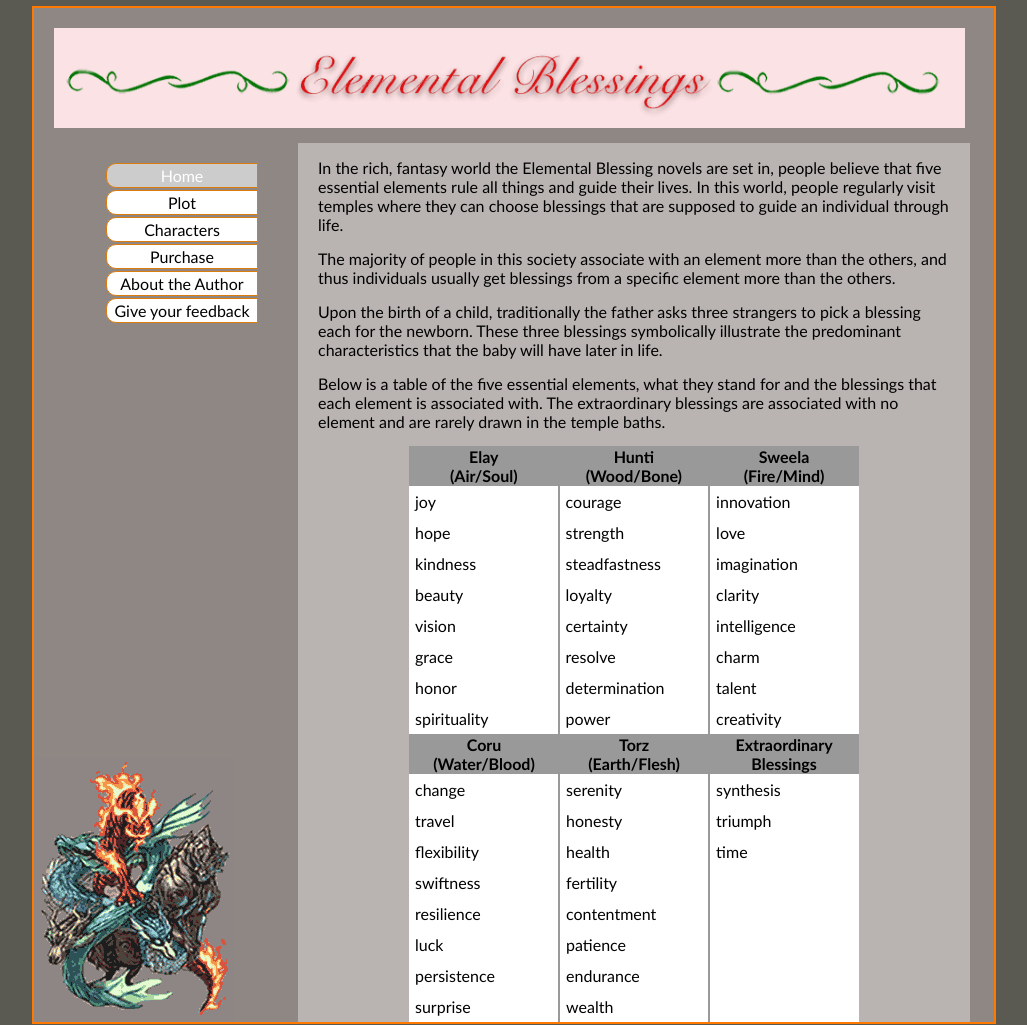
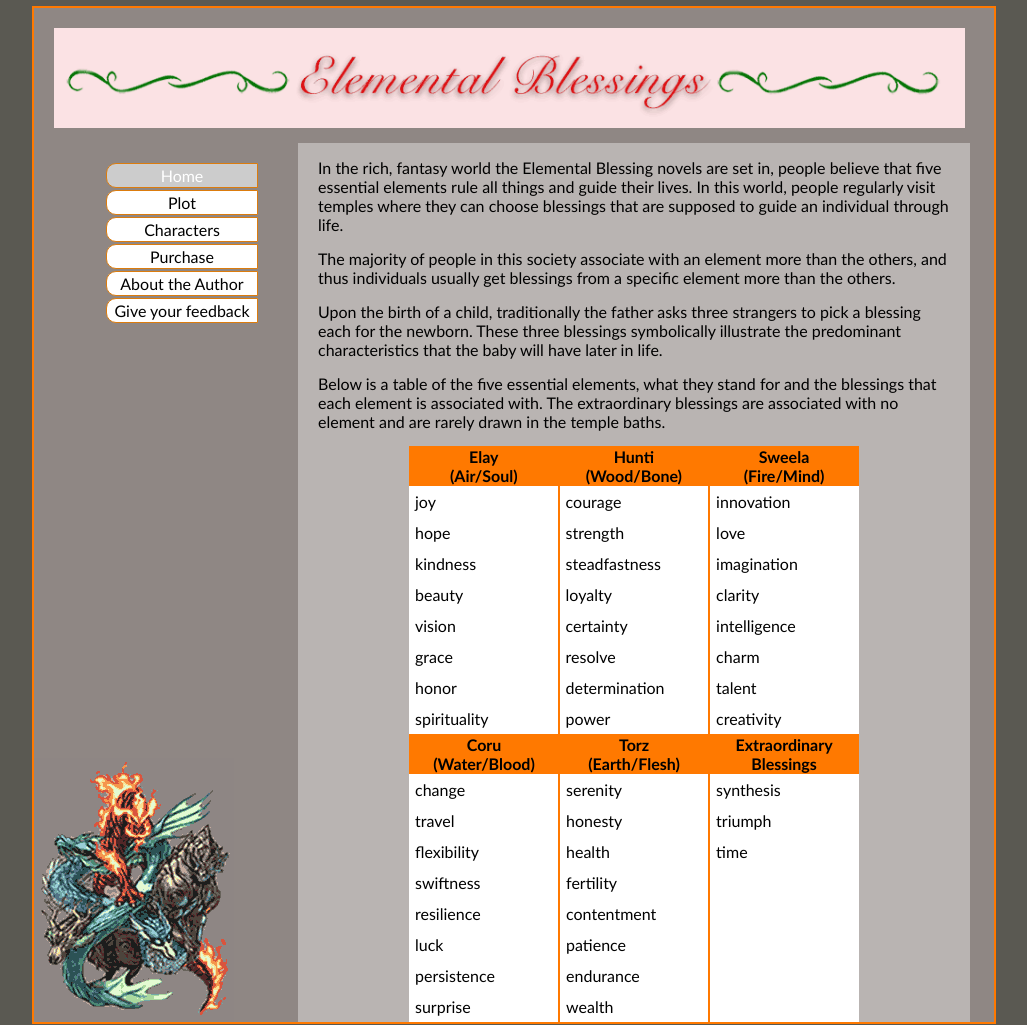
Before and after one commit to nkunjal/ElementalBlessings, a plain HTML site: page final_homepage.html in a window 1280 px wide. Shown: the whole page, without its empty margins (126-1153 px from the left). Drawn offline with Linux system fonts and the light colour scheme.

Commit message:
Update final_homepage.html

```diff
--- a/final_homepage.html
+++ b/final_homepage.html
@@ -50,14 +50,14 @@ border-left: thick solid #ff0000;
 clear: both;
 }
 th{
-background-color:#999999;
+background-color:#ff7900;
 width:150px;
 border: hidden;
 }
 td{
 padding:6px;
-border-right: solid 2px #999999;
-border-left: solid 2px #999999;
+border-right: solid 2px #ff7900;
+border-left: solid 2px #ff7900;
 }
 tr {
 border: hidden; }
```
